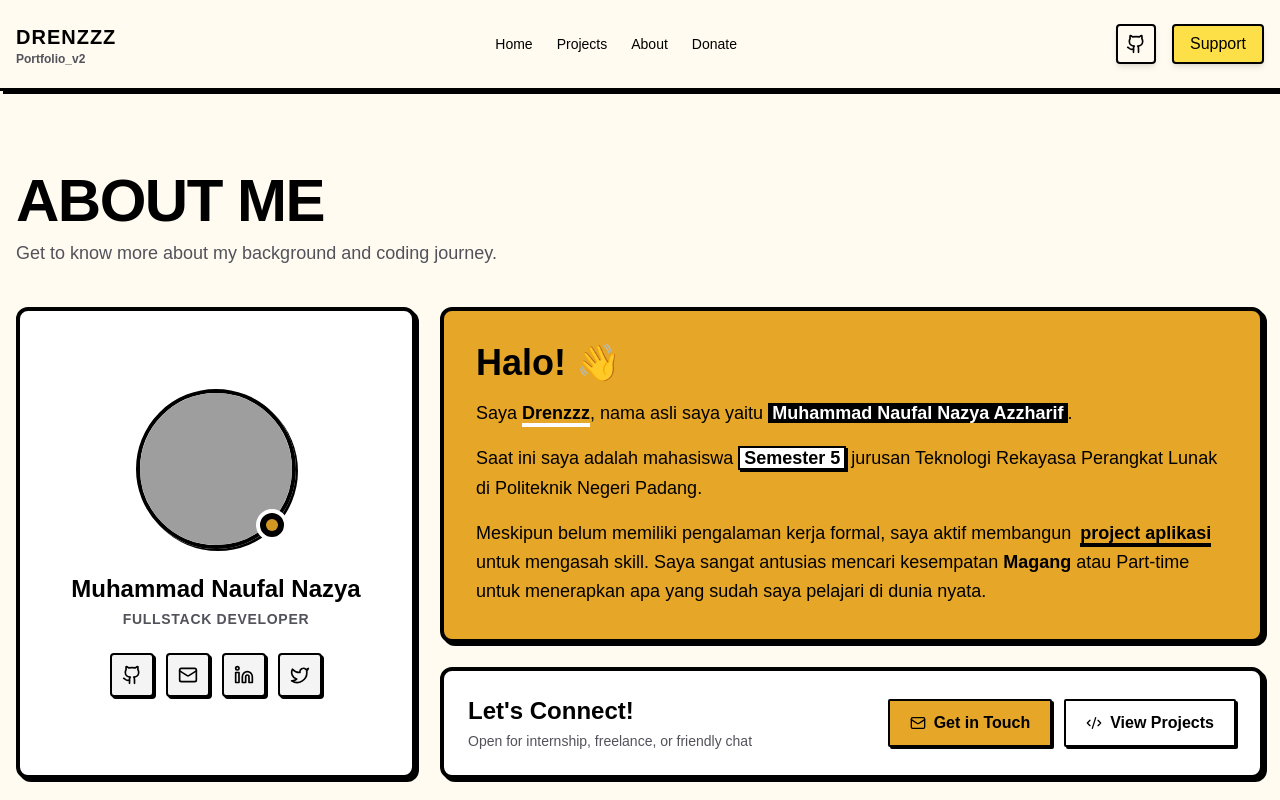
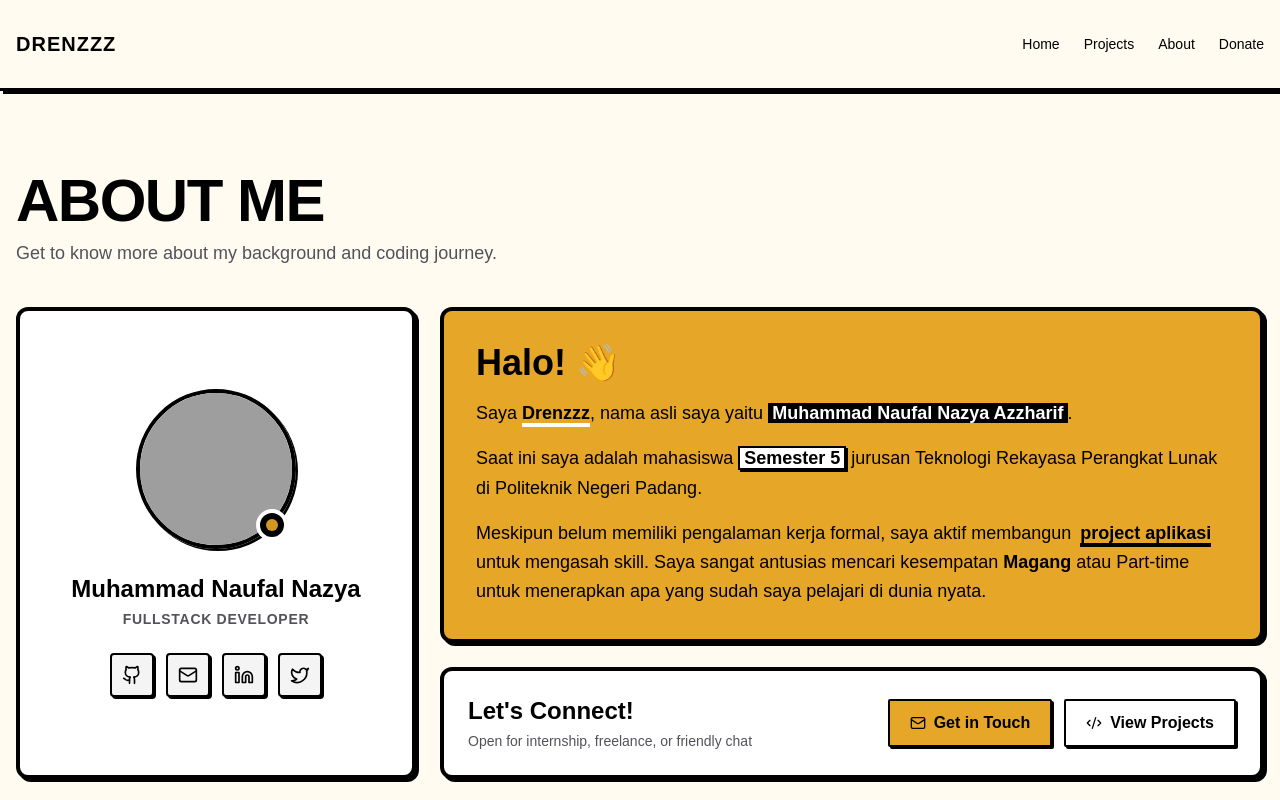
Before and after one commit to Drenzzz/my-portfolio, an Astro site: page /about in a window 1280 px wide. Shown: the top 800 px of the page. Built offline with nearby package versions, Linux system fonts and the light colour scheme; Astro itself is replaced by a stand-in of ours; grey boxes are pictures that could not be loaded.

Commit message:
feat: cleanup navbar layout and remove buttons

```diff
--- a/src/components/layout/Navbar.astro
+++ b/src/components/layout/Navbar.astro
@@ -1,17 +1,14 @@
 ---
 import { navItems } from "@/data/navigation"
-import { Button } from "@/components/retroui/Button"
-import { Github } from "lucide-react"
 ---
 
 <header class="sticky top-0 z-50 w-full border-b-[3px] border-black bg-background p-4 shadow-brutal">
   <div class="container mx-auto flex h-14 items-center justify-between">
     <a href="/" class="flex flex-col gap-0.5">
       <span class="font-head text-xl font-bold uppercase tracking-wider">Drenzzz</span>
-      <span class="text-xs font-semibold leading-none text-muted-foreground">Portfolio_v2</span>
     </a>
 
-    <nav class="hidden md:flex items-center gap-6 font-head font-medium text-sm">
+    <nav class="hidden md:flex items-center justify-end gap-6 font-head font-medium text-sm ml-auto">
       {navItems.map((item) => (
         <a
           href={item.path}
@@ -21,16 +18,5 @@ import { Github } from "lucide-react"
         </a>
       ))}
     </nav>
-
-    <div class="flex items-center gap-4">
-      <a href="https://github.com/drenzzz" target="_blank" rel="noreferrer" aria-label="GitHub">
-        <Button variant="outline" size="icon" client:load>
-          <Github className="h-5 w-5" />
-        </Button>
-      </a>
-      <a href="/donate">
-        <Button variant="default" client:load>Support</Button>
-      </a>
-    </div>
   </div>
 </header>
```
